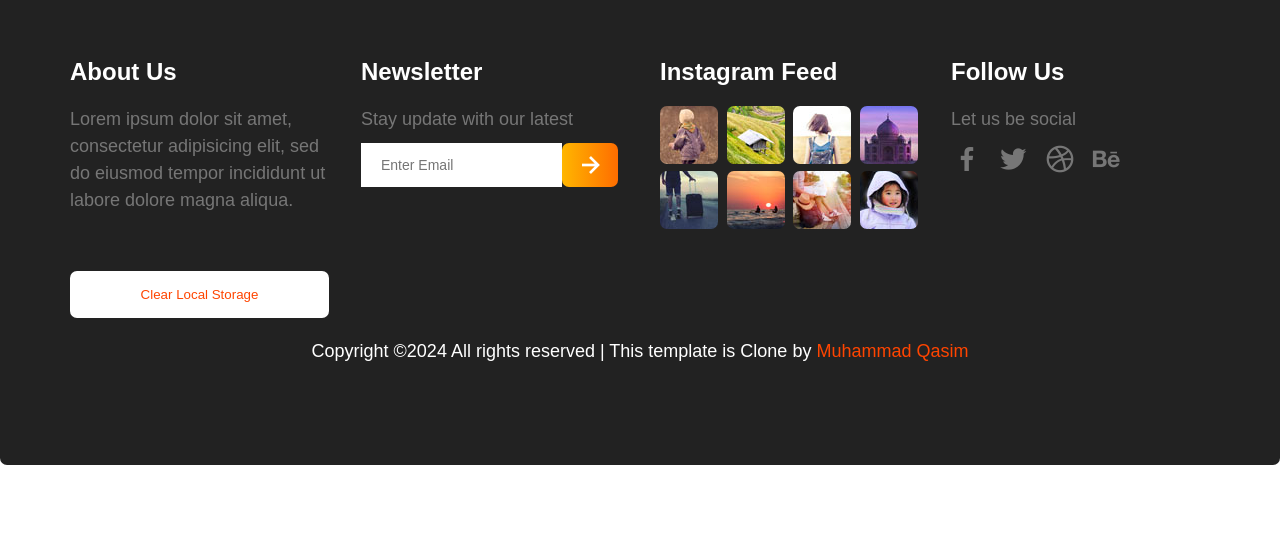
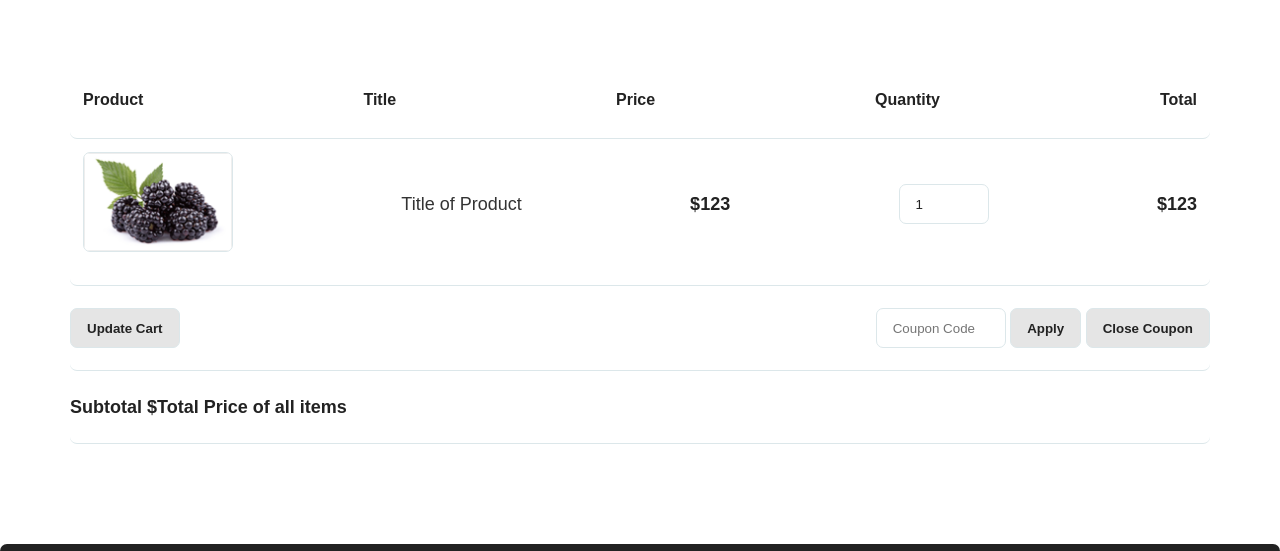
Before and after one commit to Muhammadqasim1011/Karma-Shop, a plain HTML site: page Pages/cart.html in a window 1280 px wide. Shown: the part 494-1045 px from the top of the page. Before the commit the page ends 959 px from the top, so only its background shows below. Drawn offline with nearby package versions, Linux system fonts and the light colour scheme.

```diff
--- a/Pages/cart.html
+++ b/Pages/cart.html
@@ -9,6 +9,7 @@
     <link href='https://unpkg.com/boxicons@2.1.4/css/boxicons.min.css' rel='stylesheet'>
     <link rel="stylesheet" href="../Styles/style.css">
     <link rel="stylesheet" href="../Styles/pages.css">
+    <link rel="stylesheet" href="../Styles/cart.css">
 </head>
 
 <body>
@@ -29,7 +30,7 @@
                         <li><a href="shoping category.html">Shoping Category</a></li>
                         <li><a href="product detail.html">Product Details</a></li>
                         <li><a href="checkout.html">Checkout</a></li>
-                        <li><a  href="cart.html">Shopping Cart</a></li>
+                        <li><a href="cart.html">Shopping Cart</a></li>
                         <li><a href="confirmation.html">Confirmation</a></li>
                     </ul>
                 </li>
@@ -42,7 +43,7 @@
                 </li>
                 <li><a class="hw" href="contact.html">Contact</a></li>
                 <li id="cart-icon"><a href="./Pages/cart.html"><i class="bx bx-cart"></i><span class="cart-total"
-                    id="cart-product-count">0</span></a></li>
+                            id="cart-product-count">0</span></a></li>
                 <li><i class='bx bx-search-alt-2 hw'></i></li>
             </ul>
         </nav>
@@ -54,6 +55,53 @@
     </header>
     <!-- End of Header -->
 
+    <section class="item-table wrapper section-gap">
+
+        <table>
+
+            <thead>
+                <tr>
+                    <th>Product</th>
+                    <th>Title</th>
+                    <th>Price</th>
+                    <th>Quantity</th>
+                    <th>Total</th>
+                </tr>
+            </thead>
+
+            <tbody>
+                <tr>
+                    <td><img src="../Images/cart.jpg" alt=""></td>
+                    <td>
+                        <p>Title of Product</p>
+                    </td>
+                    <td>
+                        <p><strong>$<span>123</span></strong></p>
+                    </td>
+                    <td>
+                        <input type="number" id="quantity" min="1" max="100" value="1">
+                    </td>
+                    <td>
+                        <p><strong>$<span>123</span></strong></p>
+                    </td>
+                </tr>
+
+            </tbody>
+        </table>
+
+        <div class="btns">
+            <input type="submit" value="Update Cart">
+            <div>
+                <input type="text" placeholder="Coupon Code">
+                <input type="submit" value="Apply">
+                <input type="submit" value="Close Coupon">
+            </div>
+        </div>
+
+        <div class="sub-total">
+            <p><strong>Subtotal <span>$Total Price of all items</span></strong></p>
+        </div>
+    </section>
 
     <footer>
         <div class="footer-grid wrapper">
@@ -95,16 +143,19 @@
                 <i class='bx bxl-dribbble'></i>
                 <i class='bx bxl-behance'></i>
             </div>
-            <button style="border: none; background: white; padding: 1rem; margin-top: 10px; color: orangered;" id="clear-storage-btn">Clear Local Storage</button>
+            <button style="border: none; background: white; padding: 1rem; margin-top: 10px; color: orangered;"
+                id="clear-storage-btn">Clear Local Storage</button>
 
         </div>
-        <p style="text-align: center; margin: 20px 0; color: white;">Copyright ©2024 All rights reserved | This template is Clone by
+        <p style="text-align: center; margin: 20px 0; color: white;">Copyright ©2024 All rights reserved | This template
+            is Clone by
             <a style="color: orangered;" href="https://muhammadqasim1011.github.io/Muhammad-Qasim/">Muhammad Qasim</a>
         </p>
     </footer>
     <!-- End of footer -->
     <script src="../Scripts/script.js"></script>
     <script src="../Scripts/product.js"></script>
+    <script src="../Scripts/cart.js"></script>
 </body>
 
 </html>
--- /dev/null
+++ b/Styles/cart.css
@@ -0,0 +1,80 @@
+:root {
+    --dark-clr: #222222;
+    --light-clr: #FFFFFF;
+    --text-clr: rgba(0, 0, 0, 0.8);
+    --text-clr2: rgba(244, 244, 244, 0.4);
+    --ancent1-clr: #FFB600;
+    --ancent2-clr: #FE6D00;
+    --shadow-clr: rgba(0, 0, 0, 0.1);
+    --t-speed: 300ms;
+}
+
+table{
+    width: 100%;
+    border-collapse: collapse;
+    text-align: left;
+}
+
+tr{
+    padding-bottom: 1rem;
+    border-bottom: 1px solid #dce7ea;
+    display: flex;
+    justify-content: space-between;
+    align-items: center;
+}
+
+th{
+    color: var(--dark-clr);
+}
+
+td, th{
+    padding: 13px;
+}
+
+td img{
+    width: 150px;
+    height: 100px;
+    border: 1px solid #dce7ea;
+}
+
+td input{
+    padding: 0.7rem 1rem;
+    border:  1px solid #dce7ea;
+}
+
+.btns{
+    display: flex;
+    justify-content: space-between;
+    align-items: center;
+    padding: 1.4rem 0;
+    border-bottom: 1px solid #dce7ea;
+}
+
+.btns input{
+    padding: 0.7rem 1rem;
+    border: 1px solid #dce7ea;
+    background: var(--shadow-clr);
+    transition: color var(--t-speed), background var(--t-speed);
+    font-weight: 600;
+}
+
+input[type=text]{
+    background: var(--light-clr);
+    font-weight: 400;
+    width: 130px;
+
+    &:focus{
+        outline: none;
+    }
+}
+
+input[type=submit]:hover{
+    background: var(--ancent1-clr);
+    color: var(--light-clr);
+}
+
+.sub-total{
+    padding: 1.4rem 0;
+    border-bottom: 1px solid #dce7ea;
+    text-align: ;
+}
--- a/Styles/style.css
+++ b/Styles/style.css
@@ -595,7 +595,6 @@
 .primary-btn{
     padding: 0.8rem 2rem;
     background: linear-gradient(90deg, var(--ancent1-clr), var(--ancent2-clr));
-    border-radius: 100px;
     color: var(--light-clr);
     text-transform: uppercase;
     transition: all var(--t-speed);
```
Also changed, not shown: Pages/product detail.html (+12 -8 lines), Scripts/product detail.js (+26 -0 lines), Styles/product detail.css (+10 -3 lines), Images/cart.jpg (added), Scripts/cart.js (added).
